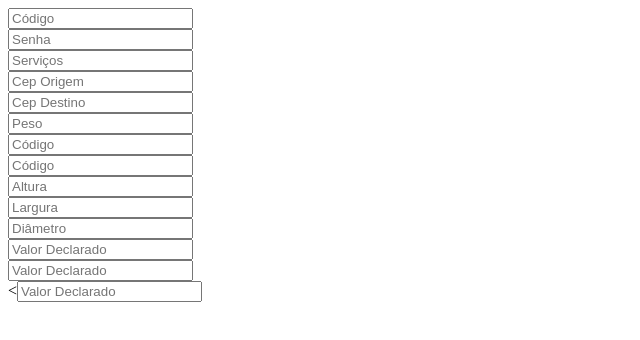
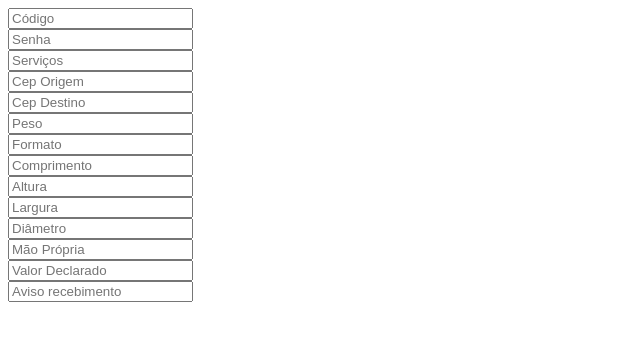
Before and after one commit to carlosTavares1/SistemaDosCorreios2_22_10_19, a plain HTML site: page WebApplicationCorreios/WebApplicationCorreios/Consulta.html in a window 1280 px wide. Shown: the full height of the page, 0-640 px from the left. Drawn offline with Linux system fonts and the light colour scheme.

Commit message:
Script e html e css

```diff
--- a/WebApplicationCorreios/WebApplicationCorreios/Consulta.html
+++ b/WebApplicationCorreios/WebApplicationCorreios/Consulta.html
@@ -24,10 +24,10 @@
         <input type="text" name="peso" value="" placeholder="Peso">
     </div>
     <div>
-        <input type="text" name="formato" value="" placeholder="Código" class="" />
+        <input type="text" name="formato" value="" placeholder="Formato" class="" />
     </div>
     <div>
-        <input type="text" name="comprimento" value="" placeholder="Código">
+        <input type="text" name="comprimento" value="" placeholder="Comprimento">
     </div>
     <div>
         <input type="text" name="altura" value="" placeholder="Altura">
@@ -39,13 +39,22 @@
         <input type="text" name="diametro" value="" placeholder="Diâmetro">
     </div>
     <div>
-        <input type="text" name="valordeclarado" value="" placeholder="Valor Declarado">
+        <input type="text" name="maopropria" value="" placeholder="Mão Própria">
+    </div>
     <div>
         <input type="text" name="valordeclarado" value="" placeholder="Valor Declarado">
     </div>
     <div>
-        <<input type="text" name="valordeclarado" value="" placeholder="Valor Declarado">
+        <input type="text" name="avisorecebimento" value="" placeholder="Aviso recebimento">
     </div>
 
+    <script>
+        $(document).ready(
+            function documento() {
+                var valorUrl = window.location.search.substring(1).split("=")[1];
+                $('input[name="codigo"]').val(valorUrl);
+            }
+        );
+    </script>
 </body>
 </html>
```
Also changed, not shown: WebApplicationCorreios/WebApplicationCorreios/Scripts/Utils/script.js (+6 -2 lines).
